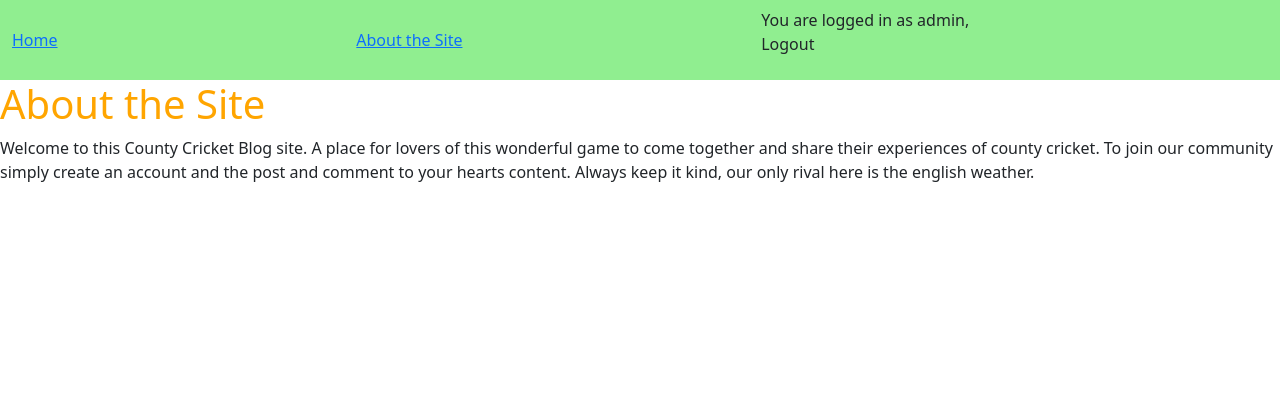
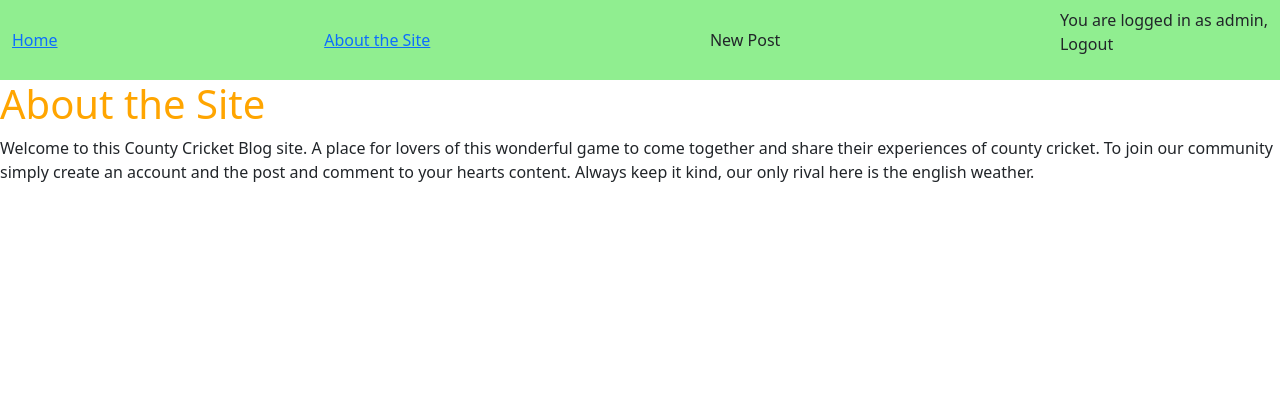
Before and after one commit to jambardev/County-Cricket-Tour-Blog, a Django app: page /about/ in a window 1280 px wide. Shown: the top 420 px of the page. Run offline with Django 4.2, Linux system fonts and the light colour scheme; a user stored in the database is signed in; some libraries are stand-ins or nearby versions.

Commit message:
Link for a new post added to base.html

```diff
--- a/templates/base.html
+++ b/templates/base.html
@@ -36,13 +36,14 @@
                 About the Site
             </a>
             {% if user.is_authenticated %}
+            <a href="{% url 'add_post' %}" class="btn">New Post</a>
 	        <p>
                 You are logged in as {{ user }},
                 <a class="nav-link {% if request.path == logout_url %}active{% endif %}" aria-current="page"
                 href="{% url 'account_logout' %}">
                 Logout
                 </a>
-            <P></P>
+            </p>
             {% else %}
 	        <a class="nav-link {% if request.path == signup_url %}active{% endif %}" aria-current="page"
 		        href="{% url 'account_signup' %}">
```
